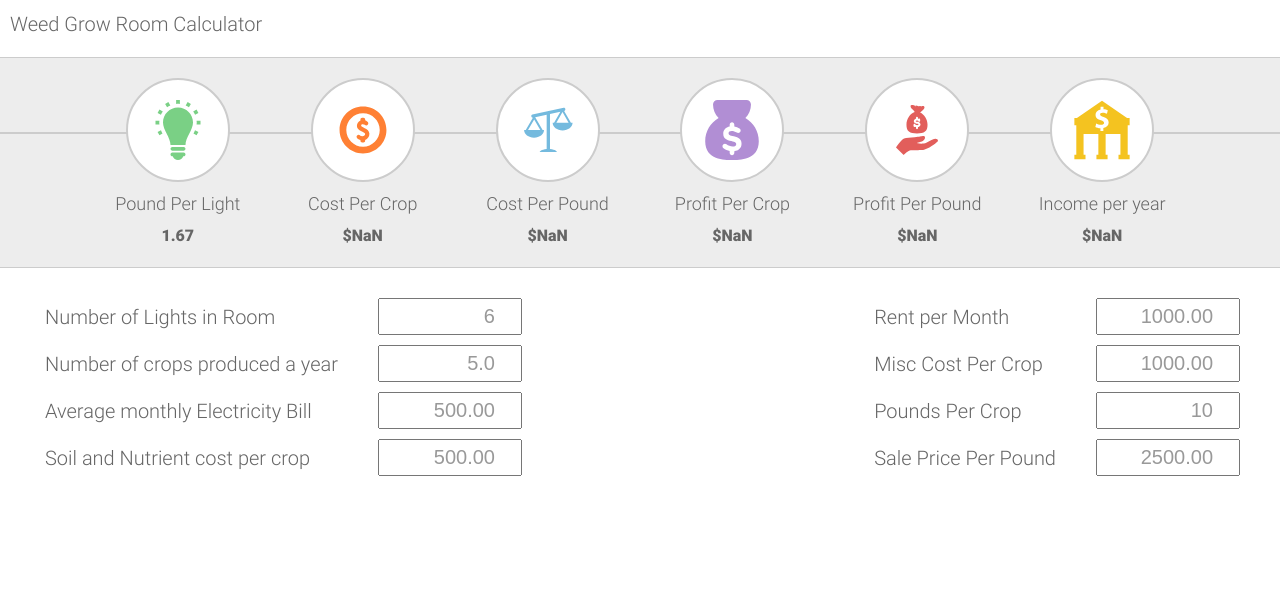
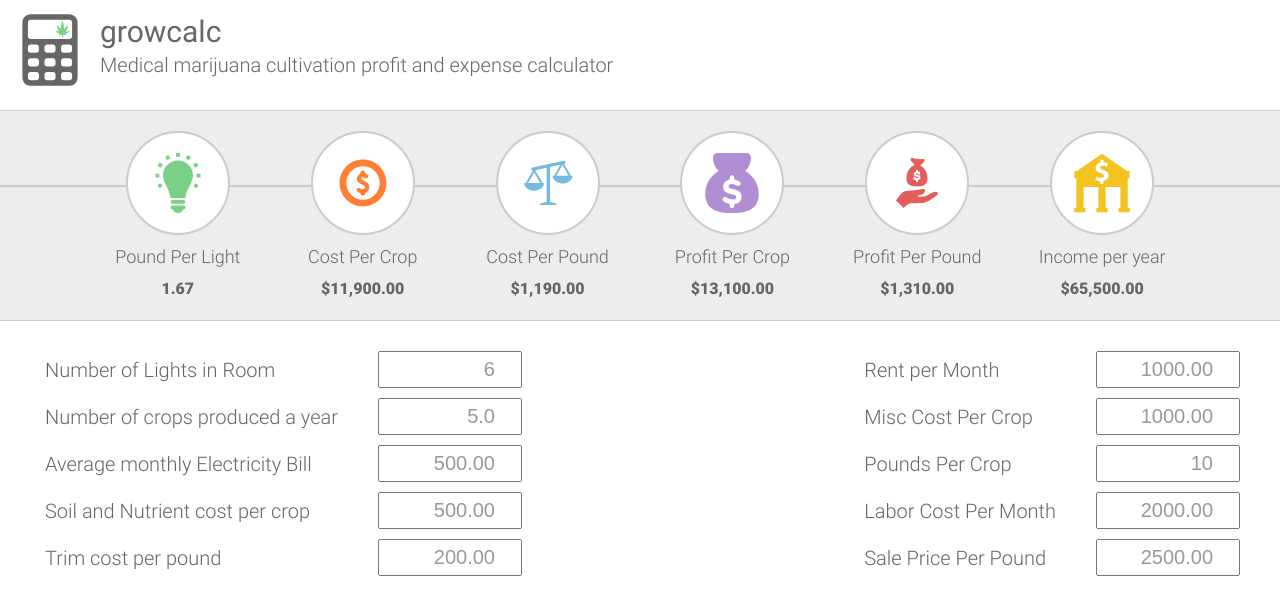
Before and after one commit to acidjazz/grow, a website: page error.html in a window 1280 px wide. Drawn offline with Linux system fonts and the light colour scheme.

Commit message:
updated error page

```diff
--- a/error.html
+++ b/error.html
@@ -1,15 +1,67 @@
 <!DOCTYPE html>
 <html lang="en">
   <head>
-    <title>Weed Grow Room Calculator</title>
+    <title>growcalc</title>
     <meta http-equiv="X-UA-Compatible" content="IE=Edge,chrome=1">
     <meta http-equiv="Content-Type" content="text/html; charset=UTF-8">
+    <link rel="stylesheet" href="./css/main.css" type="text/css" media="all">
     <meta name="viewport" content="user-scalable=no, initial-scale=1, maximum-scale=1, minimum-scale=1, width=device-width, height=device-height">
-    <link rel="stylesheet" href="./css/main.css" type="text/css" media="all">
+    <meta name="title" content="growcalc">
+    <meta name="description" content="Medical marijuana cultivation profit and expense calculator">
+    <meta name="theme-color" content="#25D241">
+    <meta property="og:url" content="http://weedcalculator.com/">
+    <meta property="og:title" content="growcalc">
+    <meta property="og:type" content="website">
+    <meta property="og:image" content="http://weedcalculator.com/img/icon-trans.png">
+    <meta property="og:description" content="Medical marijuana cultivation profit and expense calculator">
+    <meta name="twitter:card" content="summary">
+    <meta name="twitter:title" content="growcalc">
+    <meta name="twitter:description" content="Medical marijuana cultivation profit and expense calculator">
+    <meta name="twitter:image" content="http://weedcalculator.com/img/icon-trans.png">
+    <link rel="apple-touch-icon" sizes="57x57" href="/ico/apple-touch-icon-57x57.png">
+    <link rel="apple-touch-icon" sizes="114x114" href="/ico/apple-touch-icon-114x114.png">
+    <link rel="apple-touch-icon" sizes="72x72" href="/ico/apple-touch-icon-72x72.png">
+    <link rel="apple-touch-icon" sizes="144x144" href="/ico/apple-touch-icon-144x144.png">
+    <link rel="apple-touch-icon" sizes="60x60" href="/ico/apple-touch-icon-60x60.png">
+    <link rel="apple-touch-icon" sizes="120x120" href="/ico/apple-touch-icon-120x120.png">
+    <link rel="apple-touch-icon" sizes="76x76" href="/ico/apple-touch-icon-76x76.png">
+    <link rel="apple-touch-icon" sizes="152x152" href="/ico/apple-touch-icon-152x152.png">
+    <link rel="icon" type="image/png" href="/ico/favicon-192x192.png" sizes="192x192">
+    <link rel="icon" type="image/png" href="/ico/favicon-160x160.png" sizes="160x160">
+    <link rel="icon" type="image/png" href="/ico/favicon-96x96.png" sizes="96x96">
+    <link rel="icon" type="image/png" href="/ico/favicon-16x16.png" sizes="16x16">
+    <link rel="icon" type="image/png" href="/ico/favicon-32x32.png" sizes="32x32">
+    <meta name="msapplication-TileColor" content="#ffffff">
+    <meta name="msapplication-TileImage" content="/ico/mstile-144x144.png">
     <script type="text/javascript" src="./jst/loader.js"></script>
   </head>
   <body>
-    <div class="header">Weed Grow Room Calculator</div>
+    <div class="header">
+      <div class="icon"> <svg version="1.1" xmlns="http://www.w3.org/2000/svg" xmlns:xlink="http://www.w3.org/1999/xlink" x="0px" y="0px"
+	 viewBox="-1.5 -1.5 29 29" enable-background="new -1.5 -1.5 29 29" xml:space="preserve">
+<rect fill="none" width="26" height="26"/>
+<path d="M20,0H6C4.3,0,3,1.3,3,3v20c0,1.7,1.3,3,3,3h14c1.7,0,3-1.3,3-3V3C23,1.3,21.7,0,20,0z M21,8c0,0.6-0.4,1-1,1H6
+	C5.4,9,5,8.6,5,8V3c0-0.6,0.4-1,1-1h14c0.6,0,1,0.4,1,1V8z M9,13c0,0.6-0.4,1-1,1H6c-0.6,0-1-0.4-1-1v-1c0-0.6,0.4-1,1-1h2
+	c0.6,0,1,0.4,1,1V13z M15,13c0,0.6-0.4,1-1,1h-2c-0.6,0-1-0.4-1-1v-1c0-0.6,0.4-1,1-1h2c0.6,0,1,0.4,1,1V13z M21,13c0,0.6-0.4,1-1,1
+	h-2c-0.6,0-1-0.4-1-1v-1c0-0.6,0.4-1,1-1h2c0.6,0,1,0.4,1,1V13z M9,18c0,0.6-0.4,1-1,1H6c-0.6,0-1-0.4-1-1v-1c0-0.6,0.4-1,1-1h2
+	c0.6,0,1,0.4,1,1V18z M15,18c0,0.6-0.4,1-1,1h-2c-0.6,0-1-0.4-1-1v-1c0-0.6,0.4-1,1-1h2c0.6,0,1,0.4,1,1V18z M21,18c0,0.6-0.4,1-1,1
+	h-2c-0.6,0-1-0.4-1-1v-1c0-0.6,0.4-1,1-1h2c0.6,0,1,0.4,1,1V18z M9,23c0,0.6-0.4,1-1,1H6c-0.6,0-1-0.4-1-1v-1c0-0.6,0.4-1,1-1h2
+	c0.6,0,1,0.4,1,1V23z M15,23c0,0.6-0.4,1-1,1h-2c-0.6,0-1-0.4-1-1v-1c0-0.6,0.4-1,1-1h2c0.6,0,1,0.4,1,1V23z M21,23c0,0.6-0.4,1-1,1
+	h-2c-0.6,0-1-0.4-1-1v-1c0-0.6,0.4-1,1-1h2c0.6,0,1,0.4,1,1V23z"/>
+<path d="M20.1,6.2c-0.1-0.1-0.8,0-1.5,0.3c0,0,0.1-0.1,0.1-0.1c0.5-0.9,1-2.2,0.8-2.3c-0.2-0.1-0.8,0.7-1.4,1.4
+	c0-1.2-0.3-2.8-0.6-2.8s-0.5,1.5-0.6,2.8c-0.5-0.8-1.2-1.5-1.4-1.4c-0.2,0.1,0.3,1.4,0.8,2.3c0,0,0.1,0.1,0.1,0.1
+	C16,6.2,15.2,6,15.1,6.2c-0.1,0.2,0.8,0.7,1.5,1c0.1,0,0.1,0.1,0.2,0.1c-0.4,0.1-0.7,0.3-0.7,0.4c0,0.1,0.6,0,1-0.1
+	c0.1,0,0.2-0.1,0.3-0.1v0.7c0,0.1,0.1,0.2,0.2,0.2c0.1,0,0.2-0.1,0.2-0.2V7.4c0.1,0,0.2,0.1,0.3,0.1c0.4,0.1,1,0.2,1,0.1
+	c0-0.1-0.3-0.3-0.7-0.4c0.1,0,0.1,0,0.2-0.1C19.3,6.9,20.2,6.3,20.1,6.2z"/>
+</svg>
+
+      </div>
+      <div class="copy">
+        <div class="title">growcalc</div>
+        <div class="description">Medical marijuana cultivation profit and expense calculator</div>
+      </div>
+      <div class="clear"></div>
+    </div>
     <div class="outputs">
       <div class="line"></div>
       <div class="output ppl">
@@ -176,6 +228,13 @@
           </div>
         </div>
         <div class="clear"></div>
+        <div class="input tcpp">
+          <div class="label">Trim cost per pound</div>
+          <div class="tinput">
+            <input type="number" value="200.00">
+          </div>
+        </div>
+        <div class="clear"></div>
       </div>
       <div class="group right">
         <div class="input rpm">
@@ -196,6 +255,13 @@
           <div class="label">Pounds Per Crop</div>
           <div class="tinput">
             <input type="number" value="10">
+          </div>
+        </div>
+        <div class="clear"></div>
+        <div class="input lcpm">
+          <div class="label">Labor Cost Per Month</div>
+          <div class="tinput">
+            <input type="number" value="2000.00">
           </div>
         </div>
         <div class="clear"></div>
```
